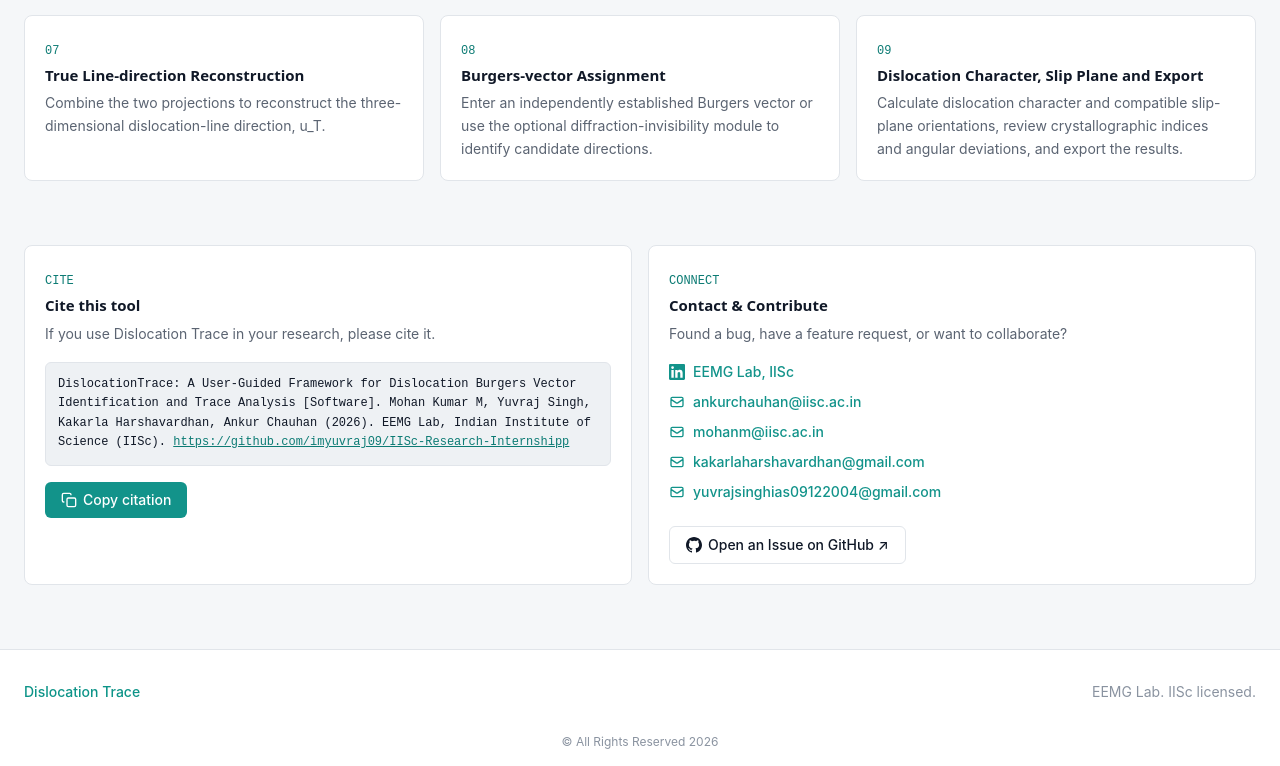
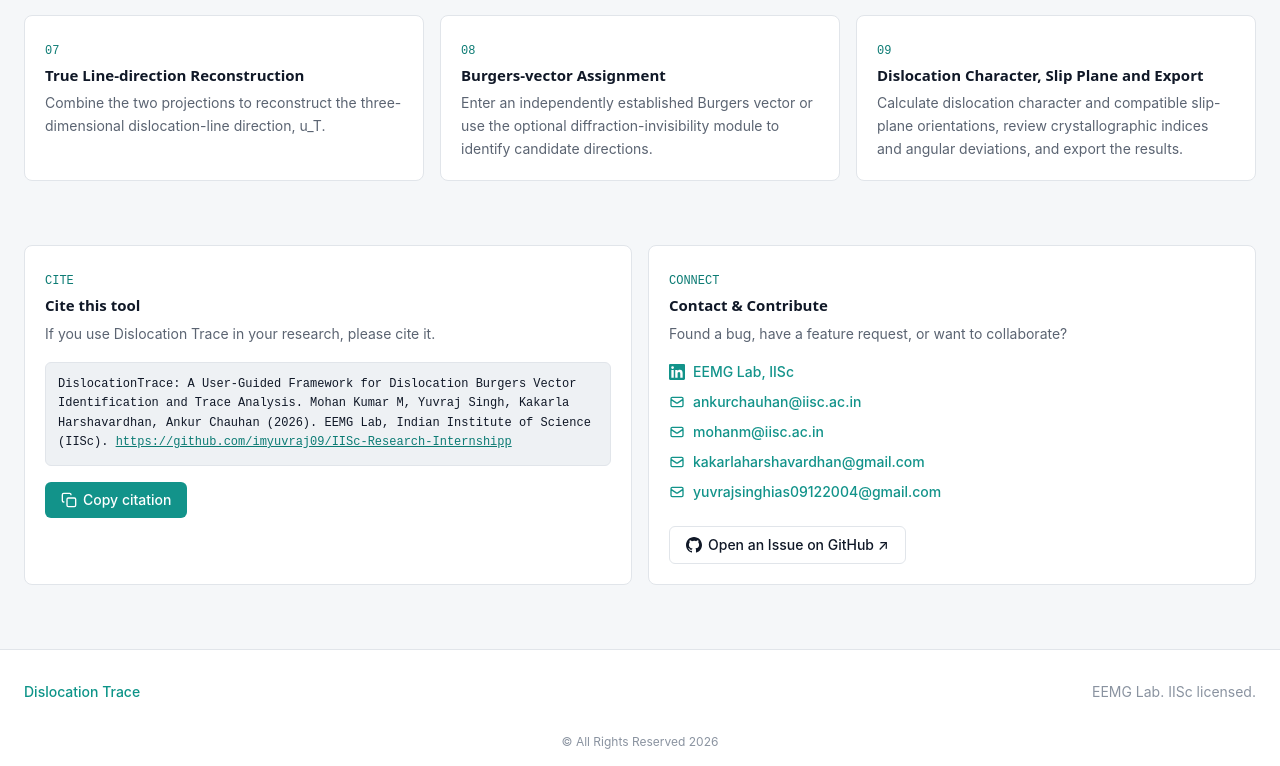
Before and after one commit to imyuvraj09/Dislocation-Trace, a Next.js app in the folder frontend/: page / in a window 1280 px wide. Shown: the part 1164-1930 px from the top of the page. Built offline with nearby package versions, Linux system fonts and the light colour scheme; no server answers.

Commit message:
docs: remove [Software] tag from citation and clipboard text

```diff
--- a/frontend/components/ui/CitationContactCard.js
+++ b/frontend/components/ui/CitationContactCard.js
@@ -1,6 +1,6 @@
 import { useState } from "react";
 
-const CITATION_TEXT = `DislocationTrace: A User-Guided Framework for Dislocation Burgers Vector Identification and Trace Analysis [Software]. Mohan Kumar M, Yuvraj Singh, Kakarla Harshavardhan, Ankur Chauhan (2026). EEMG Lab, Indian Institute of Science (IISc). https://github.com/imyuvraj09/IISc-Research-Internshipp`;
+const CITATION_TEXT = `DislocationTrace: A User-Guided Framework for Dislocation Burgers Vector Identification and Trace Analysis. Mohan Kumar M, Yuvraj Singh, Kakarla Harshavardhan, Ankur Chauhan (2026). EEMG Lab, Indian Institute of Science (IISc). https://github.com/imyuvraj09/IISc-Research-Internshipp`;
 
 /**
  * CitationContactCard
@@ -44,7 +44,7 @@
 
         {/* Citation box */}
         <pre className="mt-4 overflow-x-auto whitespace-pre-wrap break-words rounded-md border border-line bg-surfaceAlt p-3 font-mono text-xs leading-relaxed text-ink">
-          DislocationTrace: A User-Guided Framework for Dislocation Burgers Vector Identification and Trace Analysis [Software]. Mohan Kumar M, Yuvraj Singh, Kakarla Harshavardhan, Ankur Chauhan (2026). EEMG Lab, Indian Institute of Science (IISc).{" "}
+          DislocationTrace: A User-Guided Framework for Dislocation Burgers Vector Identification and Trace Analysis. Mohan Kumar M, Yuvraj Singh, Kakarla Harshavardhan, Ankur Chauhan (2026). EEMG Lab, Indian Institute of Science (IISc).{" "}
           <a
             href="https://github.com/imyuvraj09/IISc-Research-Internshipp"
             target="_blank"
```
Also changed, not shown: 1 other file (tests, documents, lock files or other folders).
